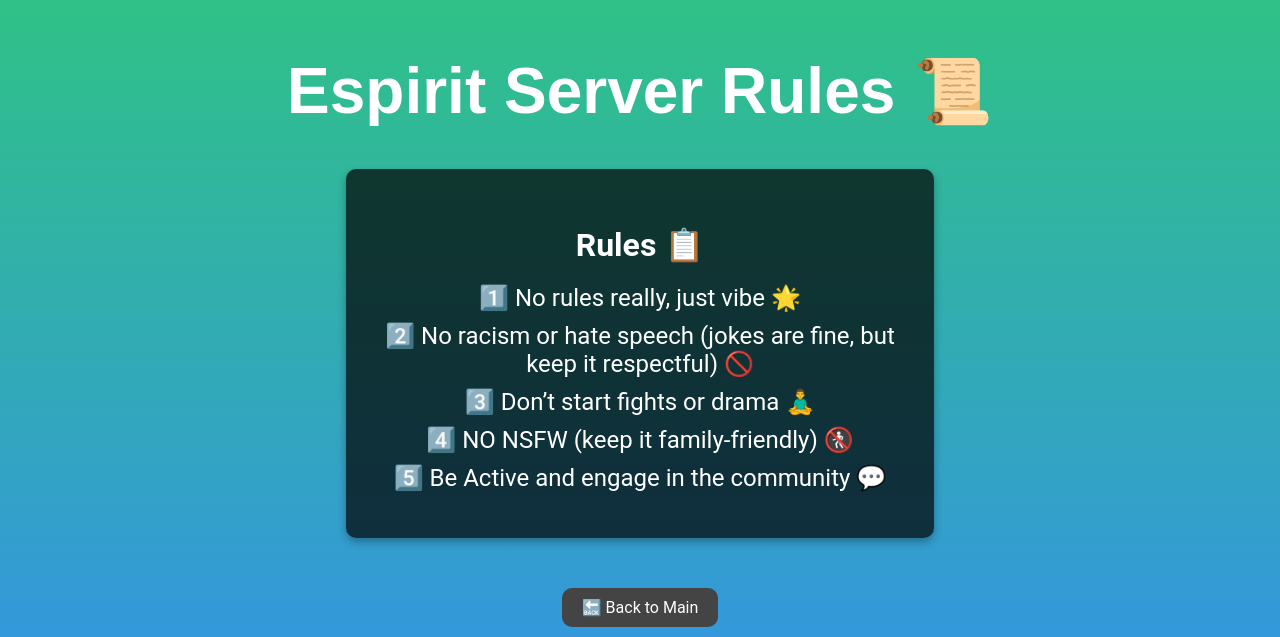
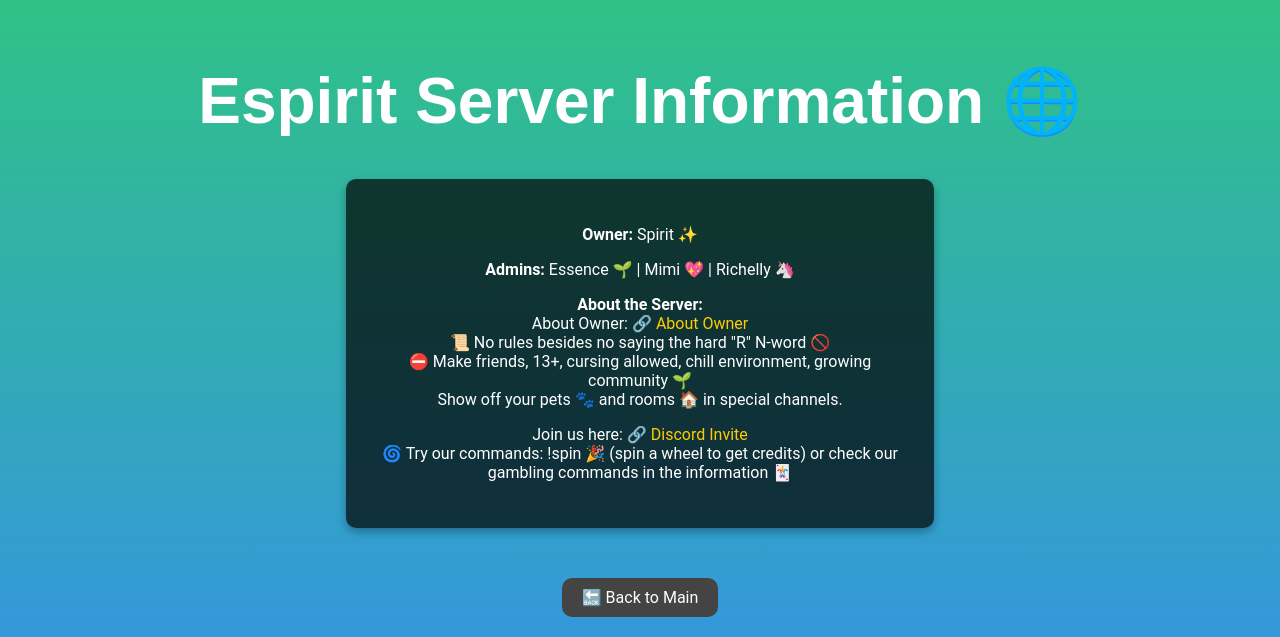
Before and after one commit to anseispiritt/Espirit, a plain HTML site: page rules.html in a window 1280 px wide. Shown: the part 163-800 px from the top of the page. Drawn offline with Linux system fonts and the light colour scheme.

Commit message:
Update rules.html

```diff
--- a/rules.html
+++ b/rules.html
@@ -3,32 +3,38 @@
 <head>
   <meta charset="UTF-8" />
   <meta name="viewport" content="width=device-width, initial-scale=1.0" />
-  <title>Espirit - Rules</title>
+  <title>Espirit - Server Info</title>
 
   <!-- Favicon -->
   <link rel="icon" href="https://i.postimg.cc/SxY1FbGv/standard.webp" type="image/webp" />
 
   <link rel="stylesheet" href="style.css" />
 </head>
-<body class="rules">
+<body class="server">
   <header>
     <!-- Image beside the site title -->
     <img src="https://i.postimg.cc/SxY1FbGv/standard.webp" alt="Espirit Logo" class="server-logo">
-    <h1>Espirit Server Rules 📜</h1>
+    <h1>Espirit Server Information 🌐</h1>
   </header>
 
   <div class="container">
-    <!-- Rules Section -->
+    <!-- Server Info Section -->
     <div class="box">
       <section>
-        <h2>Rules 📋</h2>
-        <ul>
-          <li>1️⃣ No rules really, just vibe 🌟</li>
-          <li>2️⃣ No racism or hate speech (jokes are fine, but keep it respectful) 🚫</li>
-          <li>3️⃣ Don’t start fights or drama 🧘‍♂️</li>
-          <li>4️⃣ NO NSFW (keep it family-friendly) 🚷</li>
-          <li>5️⃣ Be Active and engage in the community 💬</li>
-        </ul>
+        <p><strong>Owner:</strong> Spirit ✨</p>
+      </section>
+      <section>
+        <p><strong>Admins:</strong> Essence 🌱 | Mimi 💖 | Richelly 🦄</p>
+      </section>
+      <section>
+        <p><strong>About the Server:</strong><br>
+          About Owner: <a href="https://guns.lol/espirit">🔗 About Owner</a><br>
+          📜 No rules besides no saying the hard "R" N-word 🚫<br>
+          ⛔ Make friends, 13+, cursing allowed, chill environment, growing community 🌱<br>
+          Show off your pets 🐾 and rooms 🏠 in special channels.<br>
+        </p>
+        <p>Join us here: <a href="https://discord.gg/espirit">🔗 Discord Invite</a><br>
+        🌀 Try our commands: !spin 🎉 (spin a wheel to get credits) or check our gambling commands in the information 🃏</p>
       </section>
     </div>
   </div>
```
